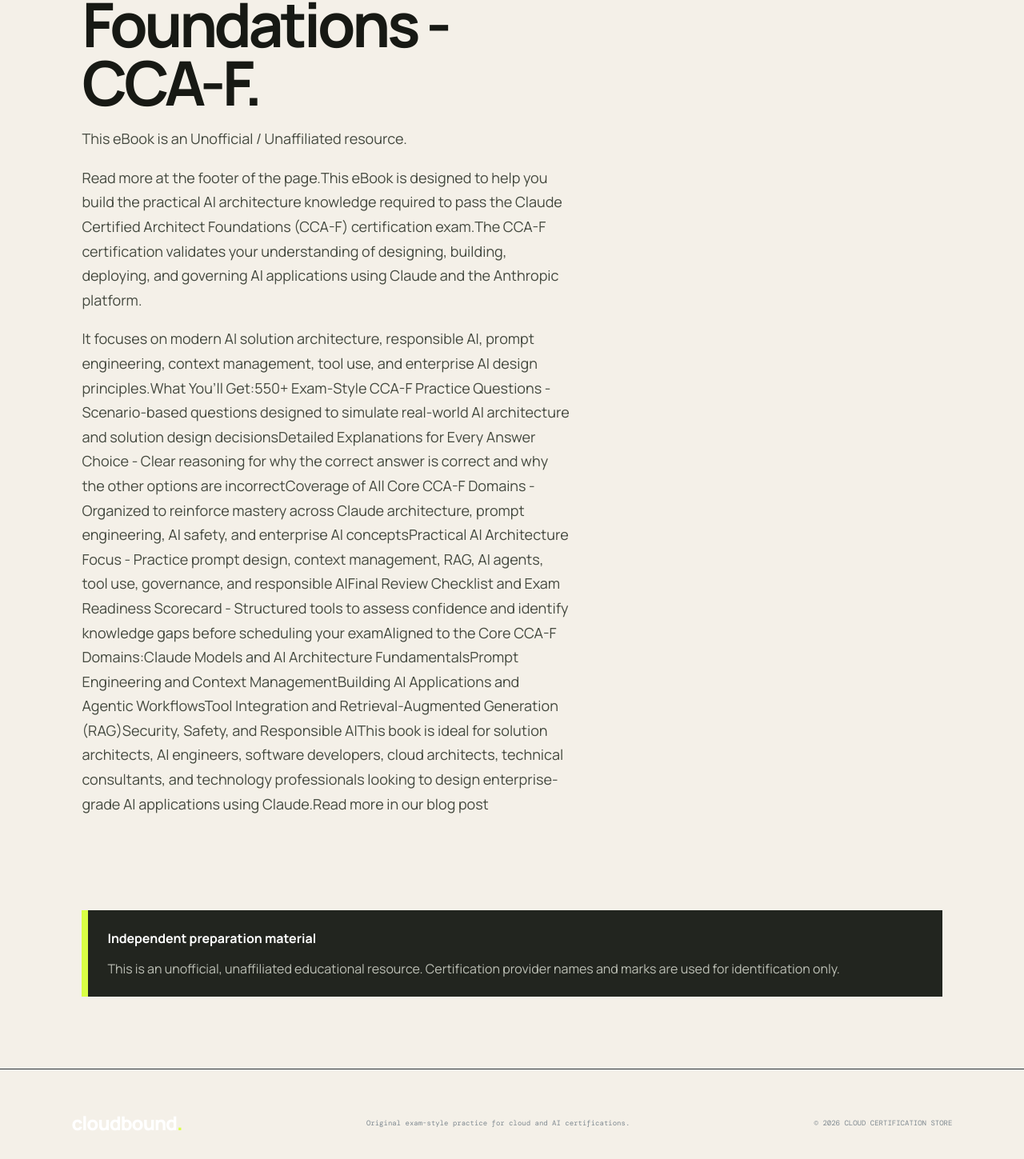
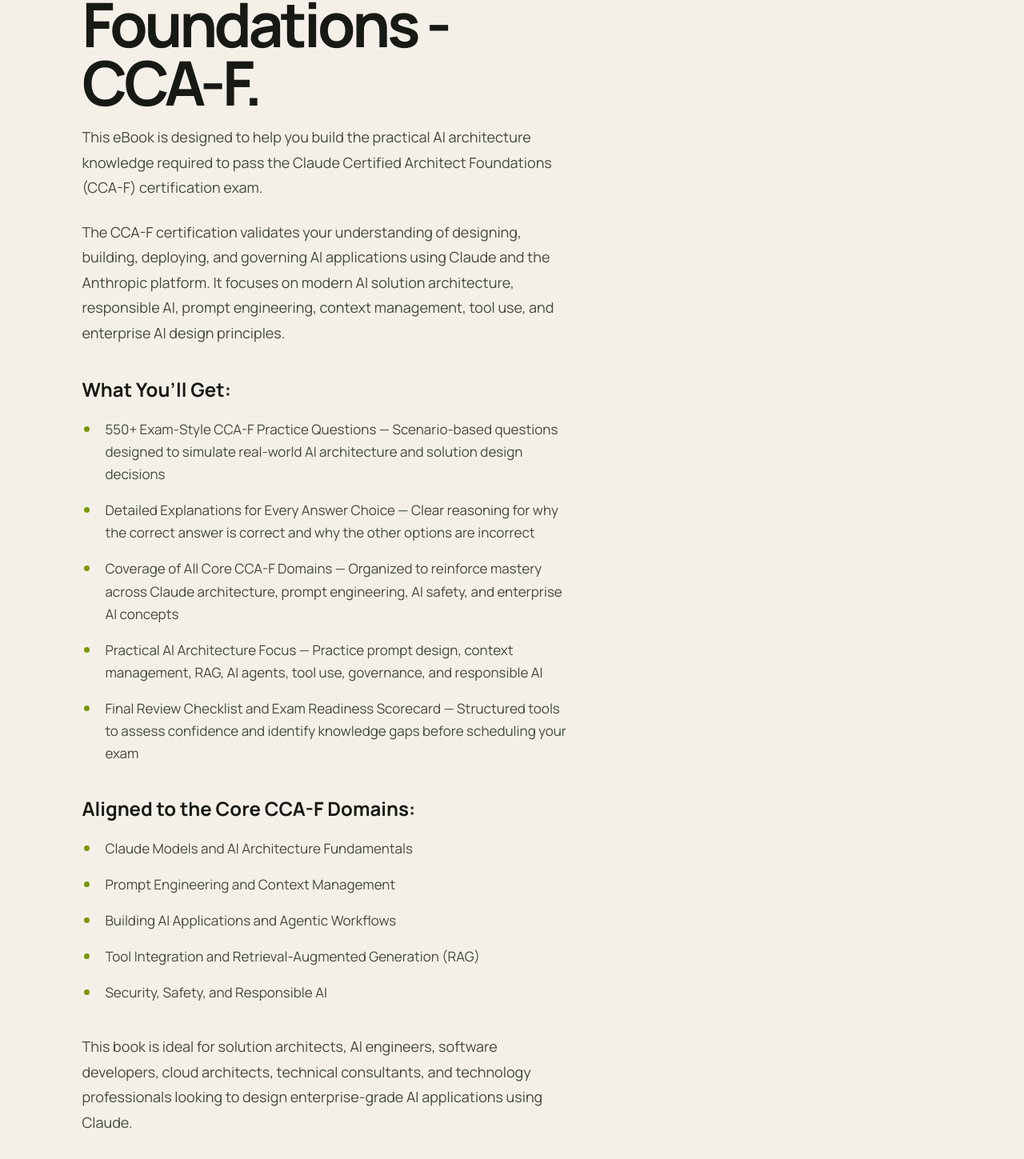
Before and after one commit to lsantos2000/cloudcertificationstore-storefront, a Next.js app: page /books/anthropic-cca-f in a window 1280 px wide. Shown: the part 1451-2900 px from the top of the page at 80% size. Built offline with nearby package versions, Linux system fonts and the light colour scheme.

Commit message:
Add real certification ebook catalog and product pages

```diff
--- a/app/books/[slug]/page.js
+++ b/app/books/[slug]/page.js
@@ -1,6 +1,19 @@
 import { notFound } from 'next/navigation'
 import { books, getBook } from '../../data/books'
 import BuyButton from './BuyButton'
+
+function BookDescription({ book }) {
+  if (!book.descriptionSections) {
+    return book.description.split(/(?=✅|🔹|🎯|🧠)|(?<=[.!?])\s+(?=[A-Z])/).filter(Boolean).map((paragraph, index) => <p key={index}>{paragraph}</p>)
+  }
+
+  return <div className="book-description">{book.descriptionSections.map((section, index) => {
+    if (section.type === 'notice') return <aside className="book-notice" key={index}><strong>{section.title}</strong><p>{section.text}</p></aside>
+    if (section.type === 'list') return <section className="book-section" key={index}><h3>{section.title}</h3><ul>{section.items.map((item) => <li key={item}>{item}</li>)}</ul></section>
+    if (section.type === 'link') return <p key={index}><a className="book-inline-link" href={section.url} target="_blank" rel="noreferrer">{section.text} ↗</a></p>
+    return <p key={index}>{section.text}</p>
+  })}</div>
+}
 
 export function generateStaticParams() {
   return books.map((book) => ({ slug: book.id }))
@@ -16,15 +29,13 @@
   const { slug } = await params
   const book = getBook(slug)
   if (!book) notFound()
-  const paragraphs = book.description.split(/(?=✅|🔹|🎯|🧠)|(?<=[.!?])\s+(?=[A-Z])/).filter(Boolean)
-
   return <main className="detail-shell">
     <nav><a className="logo" href="/">cloudbound<span>.</span></a><div><a href="/#catalog">ALL EBOOKS</a><a href="/#why">WHY US</a></div><a className="detail-back" href="/#catalog">← BACK TO CATALOG</a></nav>
     <section className="detail-hero">
       <div className="detail-cover">{book.image ? <img src={book.image} alt={`${book.title} cover`}/> : <div><b>{book.provider}</b><strong>{book.code}</strong><span>Practice Exam Questions</span></div>}</div>
       <div className="detail-copy"><p className="store-provider">{book.provider} · {book.code}</p><h1>{book.title}</h1><p className="detail-intro">{book.tileDescription}</p><div className="detail-price"><strong>${book.price.toFixed(2)}</strong><span>Digital ebook · Instant delivery</span></div><BuyButton bookId={book.id}/><small>Secure payment processed by Stripe.</small></div>
     </section>
-    <section className="detail-body"><article><p className="label">ABOUT THIS EBOOK</p><h2>Prepare for {book.certification}.</h2>{paragraphs.map((paragraph, index) => <p key={index}>{paragraph}</p>)}</article><aside><p className="label">CERTIFICATION</p><h3>{book.certification}</h3><p>{book.tileDescription}</p>{book.officialUrl && <a href={book.officialUrl} target="_blank" rel="noreferrer">VIEW OFFICIAL CERTIFICATION ↗</a>}</aside></section>
+    <section className="detail-body"><article><p className="label">ABOUT THIS EBOOK</p><h2>Prepare for {book.certification}.</h2><BookDescription book={book}/></article><aside><p className="label">CERTIFICATION</p><h3>{book.certification}</h3><p>{book.tileDescription}</p>{book.officialUrl && <a href={book.officialUrl} target="_blank" rel="noreferrer">VIEW OFFICIAL CERTIFICATION ↗</a>}</aside></section>
     <section className="detail-note"><b>Independent preparation material</b><p>This is an unofficial, unaffiliated educational resource. Certification provider names and marks are used for identification only.</p></section>
     <footer><a className="logo" href="/">cloudbound<span>.</span></a><p>Original exam-style practice for cloud and AI certifications.</p><small>© 2026 CLOUD CERTIFICATION STORE</small></footer>
   </main>
--- a/app/data/books.js
+++ b/app/data/books.js
@@ -711,6 +711,27 @@
     "price": 9.95,
     "image": "https://payhip.com/cdn-cgi/image/format=auto,width=500/https://pe56d.s3.amazonaws.com/o_1js5kart617du1ivgin314kuoda15.png",
     "legacyUrl": "https://cloudcertificationstore.com/b/Xpj47",
+    "descriptionSections": [
+      { "type": "notice", "title": "Disclaimer", "text": "Anthropic, Claude, and Claude Certified are trademarks of Anthropic PBC. This eBook is an unofficial, unaffiliated resource." },
+      { "type": "paragraph", "text": "This eBook is designed to help you build the practical AI architecture knowledge required to pass the Claude Certified Architect Foundations (CCA-F) certification exam." },
+      { "type": "paragraph", "text": "The CCA-F certification validates your understanding of designing, building, deploying, and governing AI applications using Claude and the Anthropic platform. It focuses on modern AI solution architecture, responsible AI, prompt engineering, context management, tool use, and enterprise AI design principles." },
+      { "type": "list", "title": "What You’ll Get:", "items": [
+        "550+ Exam-Style CCA-F Practice Questions — Scenario-based questions designed to simulate real-world AI architecture and solution design decisions",
+        "Detailed Explanations for Every Answer Choice — Clear reasoning for why the correct answer is correct and why the other options are incorrect",
+        "Coverage of All Core CCA-F Domains — Organized to reinforce mastery across Claude architecture, prompt engineering, AI safety, and enterprise AI concepts",
+        "Practical AI Architecture Focus — Practice prompt design, context management, RAG, AI agents, tool use, governance, and responsible AI",
+        "Final Review Checklist and Exam Readiness Scorecard — Structured tools to assess confidence and identify knowledge gaps before scheduling your exam"
+      ] },
+      { "type": "list", "title": "Aligned to the Core CCA-F Domains:", "items": [
+        "Claude Models and AI Architecture Fundamentals",
+        "Prompt Engineering and Context Management",
+        "Building AI Applications and Agentic Workflows",
+        "Tool Integration and Retrieval-Augmented Generation (RAG)",
+        "Security, Safety, and Responsible AI"
+      ] },
+      { "type": "paragraph", "text": "This book is ideal for solution architects, AI engineers, software developers, cloud architects, technical consultants, and technology professionals looking to design enterprise-grade AI applications using Claude." },
+      { "type": "link", "text": "Read more in our blog post", "url": "https://cloudcertificationstore.com/blog/new-certification-added/cca-f-ebook" }
+    ],
     "bundle": false
   },
   {
```
Also changed, not shown: app/styles.css.
